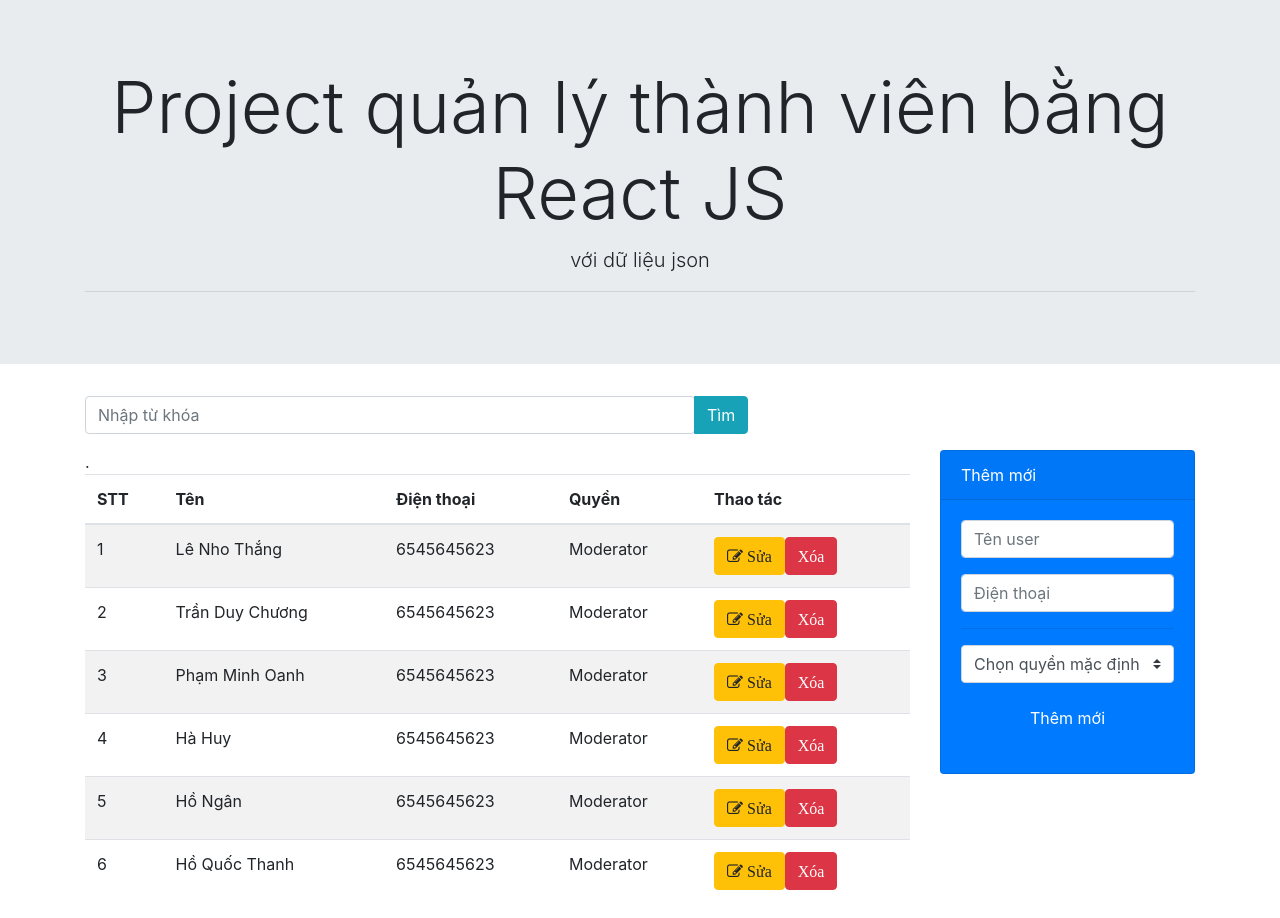
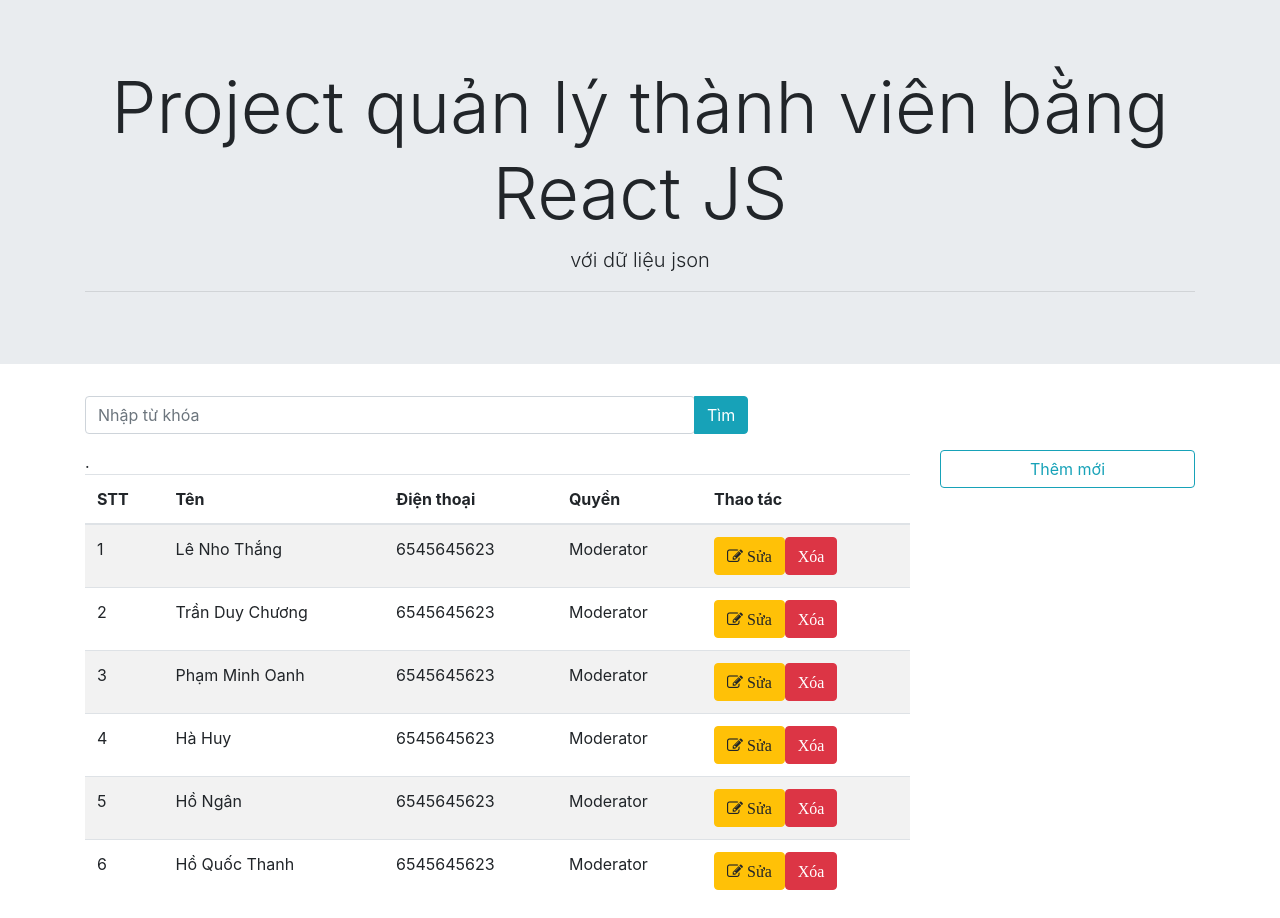
Before and after one commit to clc-thangle/React-Js, a React (Create React App) app: page / in a window 1280 px wide. Built offline with nearby package versions, Linux system fonts and the light colour scheme.

Commit message:
[PHAN-21] Xu ly cac tuong tac co ban

```diff
--- a/src/Components/AddUser.js
+++ b/src/Components/AddUser.js
@@ -1,37 +1,64 @@
 import React, { Component } from 'react';
 
 class AddUser extends Component {
-    render() {
+    constructor(props) {
+        super(props);
+        this.state = {
+            trangThaiChinhSua : false
+        }
+    }
+
+    thayDoiTrangThai = () => {
+        this.setState({
+            trangThaiChinhSua: !this.state.trangThaiChinhSua
+        })
+    }
+
+    hienThiNut = () => {
+        if (this.state.trangThaiChinhSua===true) {
+            return <div className="btn btn-block btn-outline-secondary" onClick={()=>this.thayDoiTrangThai()}>Đóng lại</div>;
+        }
+        else {
+            return <div className="btn btn-block btn-outline-info" onClick={()=>this.thayDoiTrangThai()}>Thêm mới</div>;
+        }
+    }
+
+    hienThiForm = () => {
+        if (this.state.trangThaiChinhSua===true) {
             return (
-            <div className="col-3" style={{color: 'white'}}>
-  <div >
-    <div className="card text-white bg-primary mb-3">
-      <div className="card-header">Thêm mới</div>
+                <div className="card mb-3 mt-2" style={{maxWidth: '18rem'}}>
+                    <div className="card-header">Thêm mới user vào hệ thống</div>
                     <div className="card-body">
                         <div className="form-group">
-
-          <input type="text" className="form-control"  placeholder="Tên user" />
+                            <input type="text" className="form-control" aria-describedby="helpId" placeholder="Tên User" />
                         </div>
                          <div className="form-group">
-
-          <input type="text" className="form-control"  placeholder="Điện thoại" />
+                            <input type="text" className="form-control" aria-describedby="helpId" placeholder="Điện thoại" />
                         </div>
-        <hr />
                         <div className="form-group">
                             <select className="custom-select" required>
                                 <option value>Chọn quyền mặc định</option>
                                 <option value={1}>Admin</option>
-            <option value={2}>Modrator</option>
-            <option value={3}>Nomal</option>
+                                <option value={2}>Moderator</option>
+                                <option value={3}>Normal</option>
                             </select>
                         </div>
                         <div className="form-group">
-          <div className="btn btn-block btn-primary">
-            Thêm mới
+                            <div className="btn btn-block btn-primary">Thêm mới</div>
                         </div>
                     </div>
                 </div>
-    </div>
+            );
+        }
+
+    }
+
+    render() {
+        return (
+            <div className="col-3">
+            <div>
+                {this.hienThiNut()}
+                {this.hienThiForm()}
             </div>
           </div>
 
```
Lines whose indentation alone changed are shown as unchanged.
